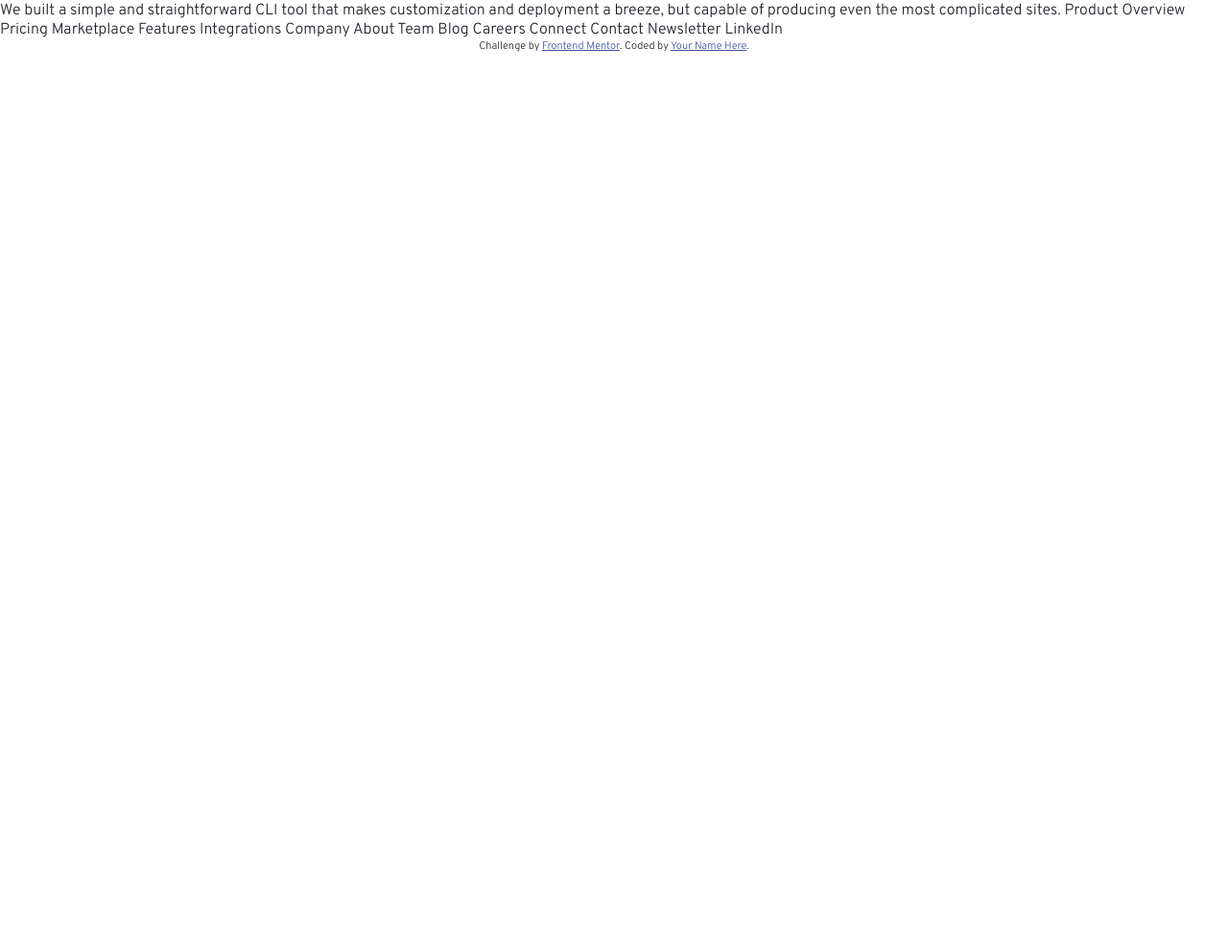
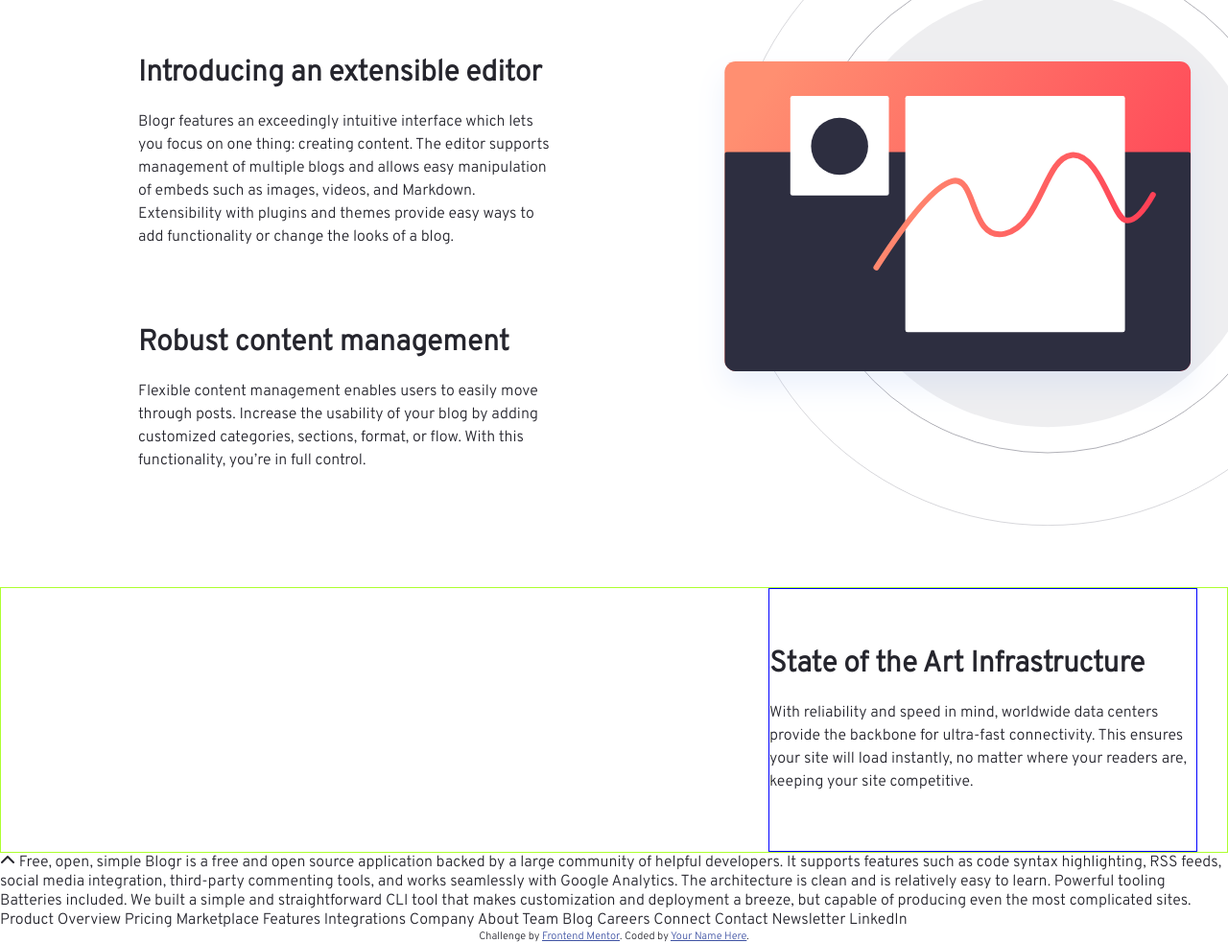
Before and after one commit to AdedejiAdetola/blogr-landing-page, a plain HTML site: page blogr-landing-page-main/index.html in a window 1280 px wide. Shown: the part 739-1722 px from the top of the page at 96% size. Before the commit the page ends 800 px from the top, so only its background shows below. Drawn offline with Linux system fonts and the light colour scheme.

Commit message:
well well, javascript is ..., but the css way is not bad

```diff
--- a/blogr-landing-page-main/index.html
+++ b/blogr-landing-page-main/index.html
@@ -21,7 +21,7 @@
 </head>
 <body>
   <div class="container">
-    <section>
+    <section id="intro">
       <nav class="menu">
         <ul class="main-menu">
           <div class="flex">
@@ -30,7 +30,7 @@
             </div>
             <div>
               <li class="main-li">
-                <a href="" class="main-a">Product</a><i class="fas fa-chevron-down"></i>
+                <a href="" class="main-a one">Product</a><i class="fas fa-chevron-down"></i>
                 <ul class="sub-menu product js-menu">
                   <li class="sub-li"><a class="sub-a" href="">Overview</a></li>
                   <li class="sub-li"><a class="sub-a" href="">Pricing</a></li>
@@ -42,7 +42,7 @@
             </div>
             <div>
               <li class="main-li">
-                <a href="" class="main-a">Company</a><i class="fas fa-chevron-down"></i>
+                <a href="" class="main-a two">Company</a><i class="fas fa-chevron-down"></i>
                 <ul class="sub-menu company js-menu">
                   <li class="sub-li"><a class="sub-a" href="">About</a></li>
                   <li class="sub-li"><a class="sub-a" href="">Team</a></li>
@@ -53,7 +53,7 @@
             </div>
             <div>
               <li class="main-li">
-                <a href="" class="main-a">Connect</a><i class="fas fa-chevron-down"></i>
+                <a href="" class="main-a three">Connect</a><i class="fas fa-chevron-down"></i>
                 <ul class="sub-menu js-menu">
                   <li class="sub-li"><a class="sub-a" href="">Contact</a></li>
                   <li class="sub-li"><a class="sub-a" href="">Newsletter</a></li>
@@ -84,6 +84,30 @@
       </div>
 
     </section>
+    <section id="head2">
+      <div class="head">
+        <h1>Designed for the future</h1>
+      </div>
+      <div class="text1">
+        <h3>Introducing an extensible editor</h3>
+        <p> Blogr features an exceedingly intuitive interface which lets you focus on one thing: creating content.
+          The editor supports management of multiple blogs and allows easy manipulation of embeds such as images,
+          videos, and Markdown. Extensibility with plugins and themes provide easy ways to add functionality or
+          change the looks of a blog.</p>
+      </div>
+      <div class="text2">
+        <h3>Robust content management</h3>
+        <p>Flexible content management enables users to easily move through posts. Increase the usability of your blog
+          by adding customized categories, sections, format, or flow. With this functionality, you’re in full control.</p>
+      </div>
+    </section>
+    <section id="head3">
+        <div class="minute-section">
+          <h3>State of the Art Infrastructure</h3>
+          <p>With reliability and speed in mind, worldwide data centers provide the backbone for ultra-fast connectivity.
+            This ensures your site will load instantly, no matter where your readers are, keeping your site competitive.</p>
+        </div>
+    </section>
   </div>
   <i class="fas fa-chevron-up"></i>
 
@@ -93,21 +117,16 @@
 
 
 
-  Designed for the future
 
-  Introducing an extensible editor
-  Blogr features an exceedingly intuitive interface which lets you focus on one thing: creating content.
-  The editor supports management of multiple blogs and allows easy manipulation of embeds such as images,
-  videos, and Markdown. Extensibility with plugins and themes provide easy ways to add functionality or
-  change the looks of a blog.
 
-  Robust content management
-  Flexible content management enables users to easily move through posts. Increase the usability of your blog
-  by adding customized categories, sections, format, or flow. With this functionality, you’re in full control.
 
-  State of the Art Infrastructure
-  With reliability and speed in mind, worldwide data centers provide the backbone for ultra-fast connectivity.
-  This ensures your site will load instantly, no matter where your readers are, keeping your site competitive.
+
+
+
+
+
+
+
 
   Free, open, simple
   Blogr is a free and open source application backed by a large community of helpful developers. It supports
--- a/blogr-landing-page-main/script.js
+++ b/blogr-landing-page-main/script.js
@@ -1,13 +1,13 @@
 
 //on click company, product, connect : sub -links should be displayed ---- on click main-li, display js-menu
 
-/*document.querySelectorAll(".main-a").forEach(el => el.addEventListener("click", function(){
-  const menu = document.querySelectorAll(".js-menu");
-  menu.forEach(content => content.style.display = "block");
-}))*/
+/*
+onclick 'one', display:block
+onclick 'two', display:block and add js-menu, remove js-menu from others
+onclick 'three' display:block add js-menu, remove from others*/
 
-document.querySelector(".main-a").addEventListener("click", function(){
-  document.querySelector(".js-menu").style.display = "block";
+document.querySelector('.one').addEventListener('click',function(){
+  document.querySelector('.product').classList.add('js-menu');
 })
 
 //adding and removing class list .js-menu
--- a/blogr-landing-page-main/styles.css
+++ b/blogr-landing-page-main/styles.css
@@ -8,7 +8,10 @@ body {
   color: hsl(240, 10%, 16%);
   font-size: 16px;
 }
-section {
+
+/*---------------------------------First Section---------------------------------------------*/
+
+#intro {
   background-image: url("images/bg-pattern-intro.svg"),
     linear-gradient(90deg, rgba(251, 116, 62, 1) 0%, rgba(255, 82, 93, 1) 43%);
   background-size: 2000px;
@@ -33,6 +36,7 @@ section {
   position: absolute;
   left: 0px;
   top: 50px;
+
   /* JS*******
 
   *******/
@@ -41,6 +45,7 @@ section {
 .js-menu {
   display: none;
 }
+
 .sub-li {
   padding: 10px 18px 10px 0;
 }
@@ -178,3 +183,67 @@ ul li a {
 .sub-links {
   display: flex;
 }
+
+/*---------------------------------Second Section---------------------------------------------*/
+#head2 {
+  padding: 20px;
+  padding-bottom: 80px;
+  background-image: url("images/illustration-editor-desktop.svg");
+  background-size: 700px;
+  background-repeat: no-repeat;
+  background-position: 125% 20px;
+}
+
+.head {
+  text-align: center;
+  padding: 40px 0;
+  font-size: 30px;
+  /*border: 1px solid blue;*/
+}
+
+.text1 {
+  padding: 40px 0;
+  width: 35%;
+  margin-left: 10%;
+  /*border: 1px solid blue;*/
+}
+
+.text2 {
+  padding: 40px 0;
+  width: 35%;
+  margin-left: 10%;
+  /*border: 1px solid blue;*/
+}
+
+.text1 p,
+.text2 p {
+  line-height: 1.5em;
+}
+
+.text1 h3,
+.text2 h3 {
+  padding-bottom: 20px;
+  font-size: 30px;
+}
+/*---------------------------------Third Section---------------------------------------------*/
+
+.minute-section {
+  border: 1px solid blue;
+  padding: 60px 0;
+  width: 35%;
+  margin-left: 800px;
+  font-size: #ffffff;
+}
+
+.minute-section h3 {
+  padding-bottom: 20px;
+  font-size: 30px;
+}
+
+.minute-section p {
+  line-height: 1.5em;
+}
+
+#head3 {
+  border: 1px solid greenyellow;
+}
```
